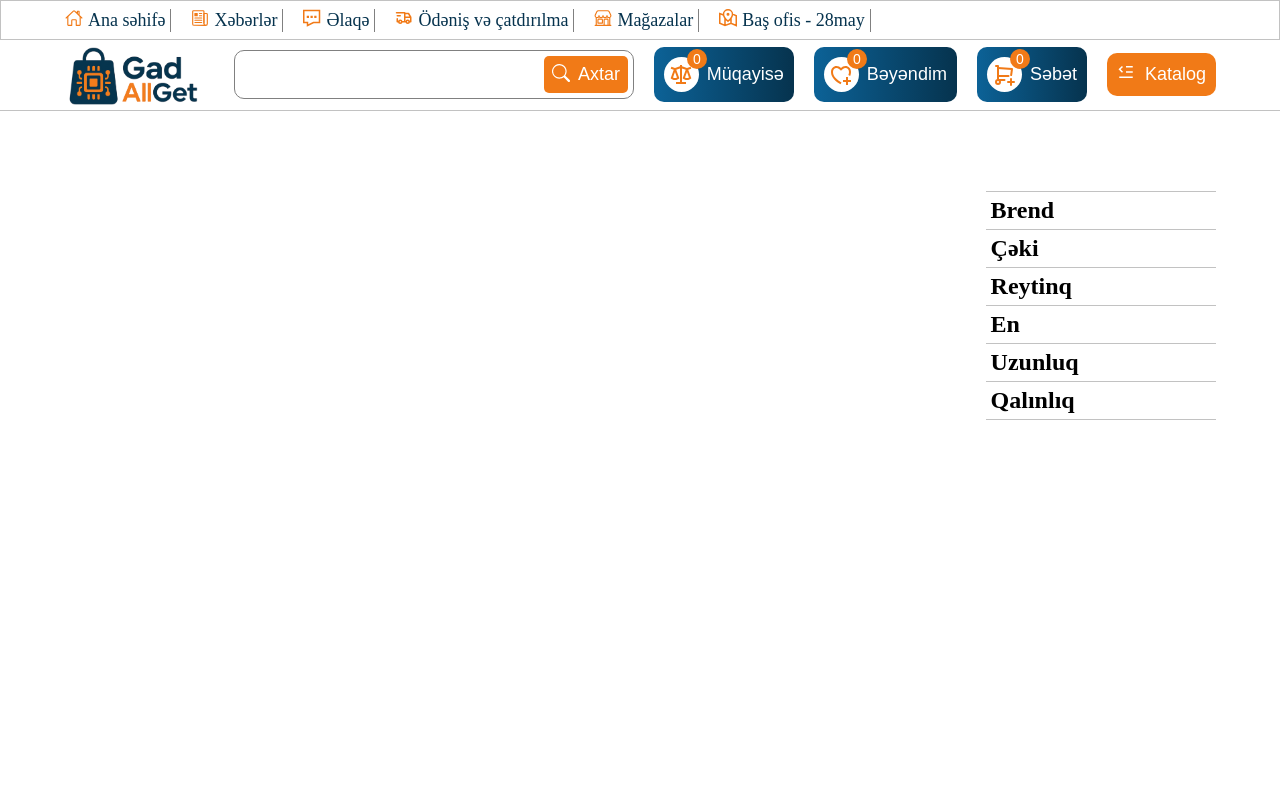
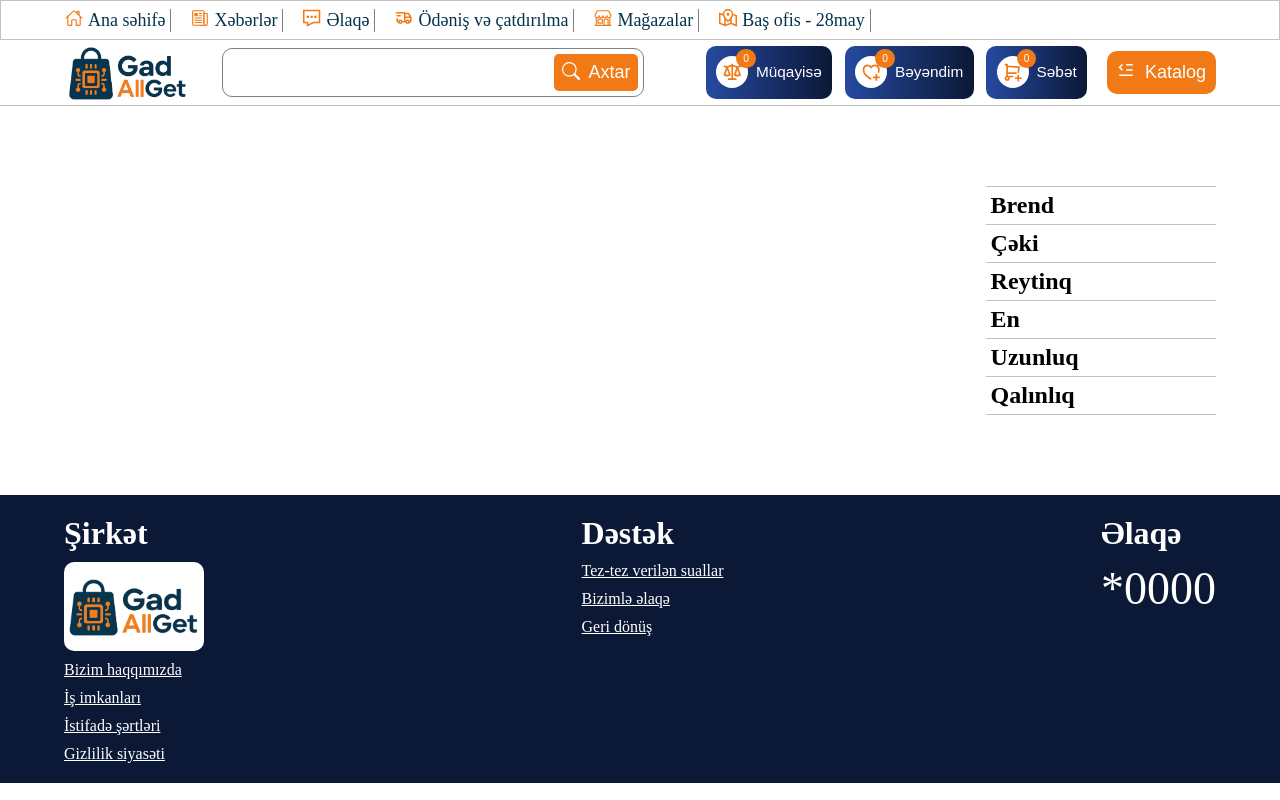
Before and after one commit to MusaBakhshiyev/E-Commerence, a React (Vite) app: page /compare in a window 1280 px wide. Built offline with nearby package versions, Linux system fonts and the light colour scheme.

Commit message:
second commit

```diff
--- a/src/App.jsx
+++ b/src/App.jsx
@@ -1,5 +1,6 @@
 import './App.css'
 import Header from "./components/Header"
+import Footer from "./components/Footer"
 import { BrowserRouter, Routes,Route, NavLink } from 'react-router-dom'
 import Home from './pages/Home/Home'
 import Cart from './pages/Cart/Cart'
@@ -17,6 +18,7 @@ function App() {
         <Route path='/favorite' element={<Favorite/>  }/>
         <Route path='/compare' element={<Compare/>  }/>
       </Routes>
+      <Footer />
     </BrowserRouter>
   )
 }
--- /dev/null
+++ b/src/components/Footer.jsx
@@ -0,0 +1,28 @@
+import React from 'react'
+import style from "./Footer.module.css"
+import logo from "../images/logo.png"
+
+export default function Footer() {
+    return (
+        <footer className={style.footer}>
+            <div className={style.company}>
+                <h1>Şirkət</h1>
+                <img src={logo} alt="logo" />
+                <p>Bizim haqqımızda</p>
+                <p>İş imkanları</p>
+                <p>İstifadə şərtləri</p>
+                <p>Gizlilik siyasəti</p>
+            </div>
+            <div className={style.support}>
+                <h1>Dəstək</h1>
+                <p>Tez-tez verilən suallar</p>
+                <p>Bizimlə əlaqə</p>
+                <p>Geri dönüş</p>
+            </div>
+            <div className={style.contact}>
+                <h1>Əlaqə</h1>
+                <p>*0000</p>
+            </div>
+        </footer>
+    )
+}
--- /dev/null
+++ b/src/components/Footer.module.css
@@ -0,0 +1,48 @@
+.footer{
+    background-color: #0b1836;
+    color: white;
+    padding: 20px var(--sitePadding);
+    display: flex;
+    justify-content: space-between;
+}
+
+.company{
+    display: flex;
+    flex-direction: column;
+    gap: 10px;
+}
+
+.company p{
+    text-decoration: underline;
+    cursor: pointer;
+}
+
+.company img{
+    width: 140px;
+    background-color: white;
+    border-radius: 10px;
+    padding: 15px 0;
+}
+
+.support{
+    display: flex;
+    flex-direction: column;
+    gap: 10px;
+}
+
+.support p{
+    text-decoration: underline;
+    cursor: pointer;
+}
+
+
+.contact{
+    display: flex;
+    flex-direction: column;
+    gap: 10px;
+}
+
+.contact p{
+    cursor: pointer;
+    font-size: 46px;
+}
--- a/src/components/Header.module.css
+++ b/src/components/Header.module.css
@@ -1,6 +1,8 @@
 header{
-  position: relative;
-  overflow: hidden;
+  position: sticky;
+  top: 0;
+  z-index: 100;
+  background-color: white;
 }
 
 .header1 {
@@ -38,15 +40,16 @@ header{
   justify-content: space-between;
 }
 
+
 .header2 img{
-  width: 140px;
+  width: 10vw;
 }
 
 .header2 .search{
   border:1px solid gray;
   border-radius: 10px;
   padding: 5px;
-  width:400px;
+  width:33vw;
   display: flex;
   justify-content: space-between;
   margin-left: 30px;
@@ -71,15 +74,15 @@ header{
 
 .options{
     display: flex;
-    gap:20px;
+    gap:1vw;
     margin-left: auto;
     margin-right: 20px;
 }
 
 .options button{
-    font-size: 18px;
-    background-image: linear-gradient(to right,#0c6297,#06334e);
-    padding: 10px;
+    font-size: clamp(12px,1.2vw,18px);
+    background-image: linear-gradient(to right, #264aa0,#0b1836);
+    padding: 0.8vw;
     border-radius: 10px;
     display: flex;
     align-items: center;
@@ -96,9 +99,9 @@ header{
     color:#f17a17;
     background-color: white;
     border-radius: 50%;
-    height: 35px;
-    width: 35px;
-    font-size: 24px;
+    height: clamp(28px,2.5vw,35px);
+    width: clamp(28px,2.5vw,35px);
+    font-size: clamp(14px,1.6vw,24px);
     display: flex;
     align-items: center;
     justify-content: center;
@@ -110,22 +113,23 @@ header{
 }
 
 .cart_count,.favorite_count,.compare_count{
-    width: 20px;
-    height: 20px;
+    width: clamp(16px,1.5vw,20px);
+    height:clamp(16px,1.5vw,20px);
     background-color: #f17a17;
     position: absolute;
-    top: -8px;
-    right: -8px;
+    top: max(-8px,-0.6vw);
+    right: max(-8px,-0.6vw);
     border-radius: 50%;
-    font-size: 14px;
-    line-height: 20px;
-    text-align: center;
+    font-size: clamp(8px,0.8vw,14px);
+    display: flex;
+    align-items: center;
+    justify-content: center;
 }
 
 
 .header2 .catalog{
   background-color: #f17a17;
-  font-size:18px;
+  font-size: clamp(12px,1.5vw,18px);
   border-radius: 10px;
   padding: 10px;
   display: flex;
@@ -133,3 +137,16 @@ header{
   gap:10px;
   color:white;
 }
+
+@media (max-width: 1050px) {
+  .options{
+    position: absolute;
+    right: -15px;
+    top:130px;
+    flex-direction: column;
+  }
+
+  .options button>span:last-child{
+    display: none;
+  }
+}
--- a/src/pages/Home/PopularCategories.module.css
+++ b/src/pages/Home/PopularCategories.module.css
@@ -11,13 +11,18 @@
     display: flex;
     justify-content: space-between;
     gap: 20px;
+    align-items: flex-start;
+
 }
+
 
 .categories {
     display: flex;
     flex-direction: column;
     gap: min(20px, 0.8em);
     width: 25%;
+    position: sticky;
+    top:130px;
 
 }
 
@@ -28,18 +33,19 @@
     gap: min(15px, 0.6em);
     padding: min(10px, 0.5em);
     color: white;
-    background-image: linear-gradient(to left, #0a3e5f, #06334e);
+    background-image: linear-gradient(to left, #183069, #0b1836);
     border-radius: 10px;
     cursor: pointer;
-    transition: all 0.5s ease-in;
+    transition: all 0.3s ease-in-out;
 }
 
 .category:hover {
-    background-image: linear-gradient(to left, #0e6296, #06334e);
+    background-image: linear-gradient(to left, #315cc2, #0b1836);
 }
 
 .isSelected {
-    background-image: linear-gradient(to left, #1ba8ff, #06334e);
+    background-image: linear-gradient(to left, #315cc2, #0b1836);
+    outline: 4px solid #f17a17;
 }
 
 
@@ -61,7 +67,7 @@
     display: flex;
     width: 72%;
     flex-direction: column;
-    gap:min(20px, 2em);
+    gap: min(20px, 2em);
 }
 
 .products {
@@ -95,7 +101,7 @@
 
 
 @media (max-width: 1199px) {
-      .products_button{
+    .products_button {
         width: 65%;
     }
 
@@ -118,9 +124,10 @@
 }
 
 @media (max-width: 850px) {
-    .products_button{
-          width: 100%;
+    .products_button {
+        width: 100%;
     }
+
     .products {
 
         justify-content: space-between;
@@ -138,6 +145,7 @@
         width: 100%;
         flex-wrap: wrap;
         justify-content: space-between;
+        position: static;
     }
 
     .category span {
```
